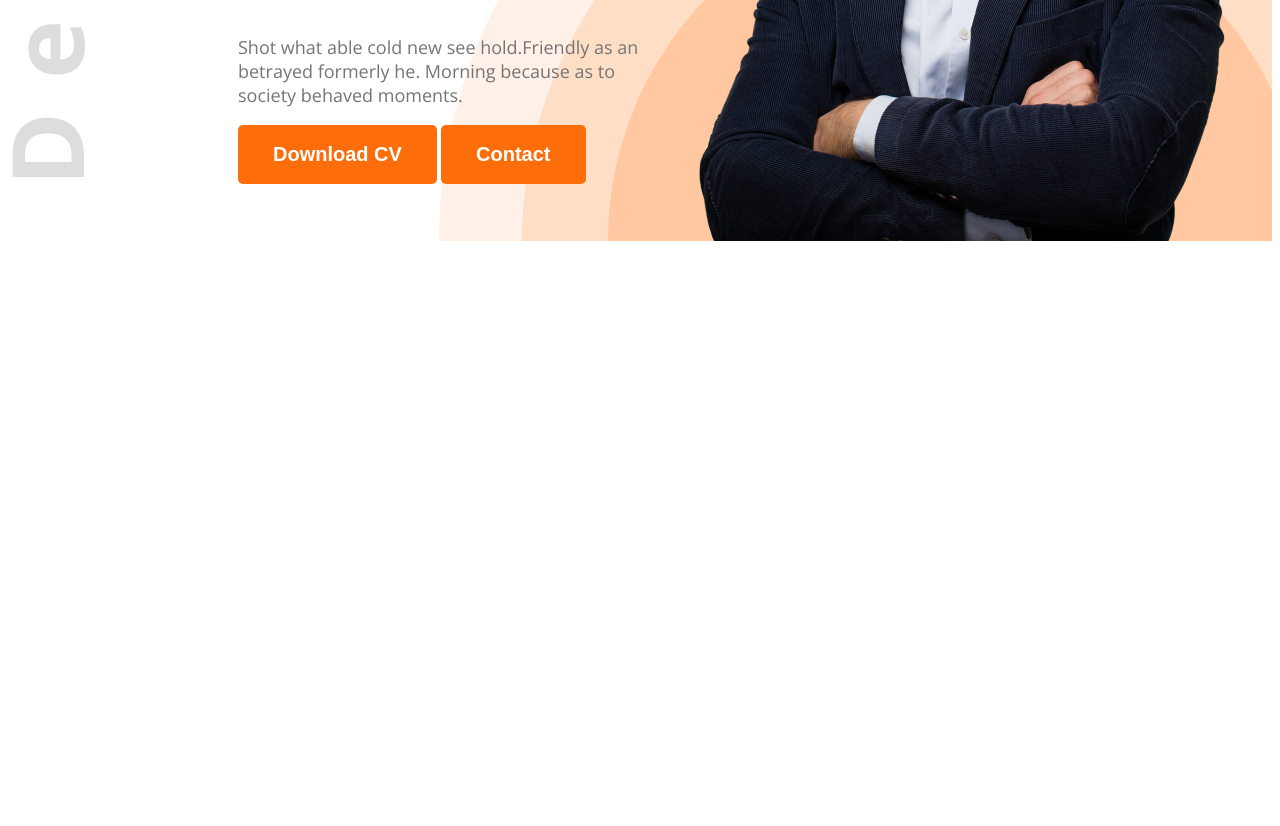
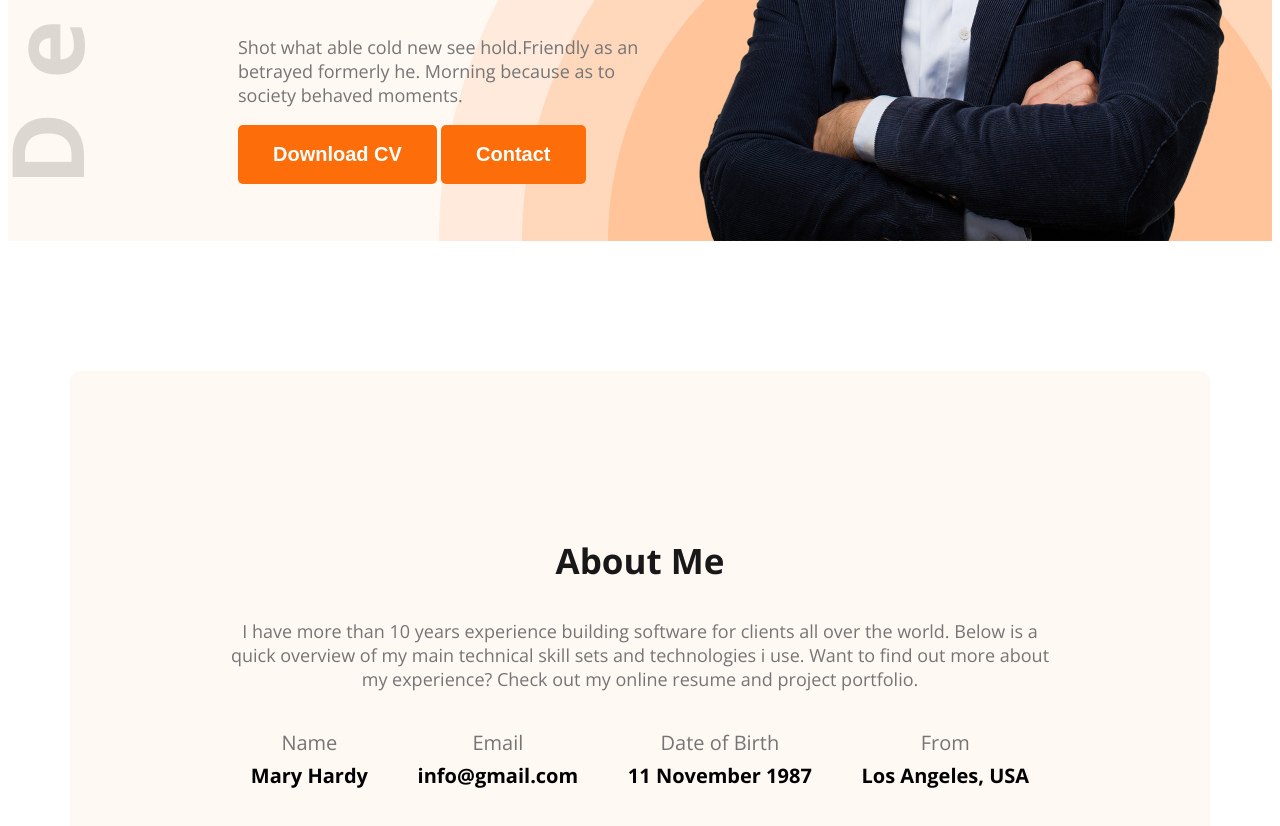
Before and after one commit to arafbinmasud/webdeveloper-portfolio, a plain HTML site: page index.html in a window 1280 px wide. Shown: the part 594-1420 px from the top of the page. Before the commit the page ends 843 px from the top, so only its background shows below. Drawn offline with nearby package versions, Linux system fonts and the light colour scheme.

Commit message:
about section added

```diff
--- a/Styles/portfolio.css
+++ b/Styles/portfolio.css
@@ -6,6 +6,10 @@
 }
 
 /* Shared style */
+
+.secondary-bg {
+  background-color: #fff8f3;
+}
 .text-primary {
   color: #fd6e0a;
 }
@@ -27,8 +31,20 @@
   font-size: 20px;
 }
 
-.header{
-    background-image: url('../images/developer.png'), url('../images/header_bg.png');
+.section-title {
+  font-size: 35px;
+  font-weight: bold;
+  color: #181818;
+}
+
+.section-description {
+  font-size: 18px;
+}
+
+/* header style */
+.header {
+  background-image: url("../images/developer.png"),
+    url("../images/header_bg.png");
   background-repeat: no-repeat;
   background-position: top left, bottom right;
 }
@@ -62,14 +78,14 @@ nav li a {
 }
 
 /* Banner Style */
-.banner{
+.banner {
   display: flex;
   justify-content: space-between;
   margin: 0 38px 0 230px;
 }
 
-.banner-content{
-    max-width:585px;
+.banner-content {
+  max-width: 585px;
   height: 356px;
 }
 
@@ -87,7 +103,35 @@ nav li a {
   font-size: 18px;
 }
 
-.banner-profile-pic{
+.banner-profile-pic {
   width: 584px;
   height: 676px;
 }
+
+/* main styles */
+main {
+  max-width: 1140px;
+  margin: 0 auto;
+}
+
+/* About Styles */
+.about {
+  border-radius: 10px;
+  padding: 131px 156px;
+  text-align: center;
+  margin-top: 130px;
+}
+.about-items {
+  display: flex;
+  justify-content: space-around;
+}
+
+.item-title {
+  font-size: 20px;
+  color: #757575;
+}
+.item-description {
+  font-size: 20px;
+  font-weight: bold;
+  line-height: 0;
+}
--- a/index.html
+++ b/index.html
@@ -13,7 +13,7 @@
 </head>
 
 <body class="open-sans-normal">
-    <header class="header">
+    <header class="header secondary-bg">
         <nav>
             <h3 class="nav-title">Ma<span class="text-primary">r</span>y</h3>
             <ul>
@@ -37,6 +37,29 @@
     </header>
 
     <main>
+        <section class="about secondary-bg">
+            <h3 class="section-title">About Me</h3>
+            <p class="dark-3 section-description">I have more than 10 years experience building software for clients all over the world. Below is a quick overview of my main technical skill sets and technologies i use. Want to find out more about my experience? Check out my online resume and project portfolio.</p>
+
+            <div class="about-items">
+                <div class="about-item">
+                    <p class="item-title">Name</p>
+                    <p class="item-description">Mary Hardy</p>
+                </div>
+                <div class="about-item">
+                    <p class="item-title">Email</p>
+                    <p class="item-description">info@gmail.com</p>
+                </div>
+                <div class="about-item">
+                    <p class="item-title">Date of Birth</p>
+                    <p class="item-description">11 November 1987</p>
+                </div>
+                <div class="about-item">
+                    <p class="item-title">From</p>
+                    <p class="item-description">Los Angeles, USA</p>
+                </div>
+            </div>
+        </section>
 
     </main>
 
```
Lines whose indentation alone changed are shown as unchanged.
